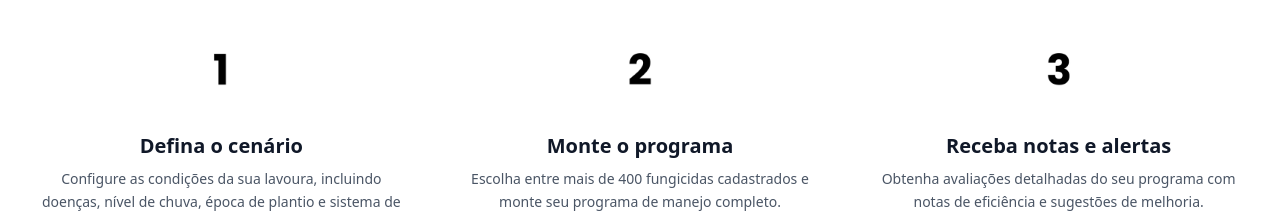
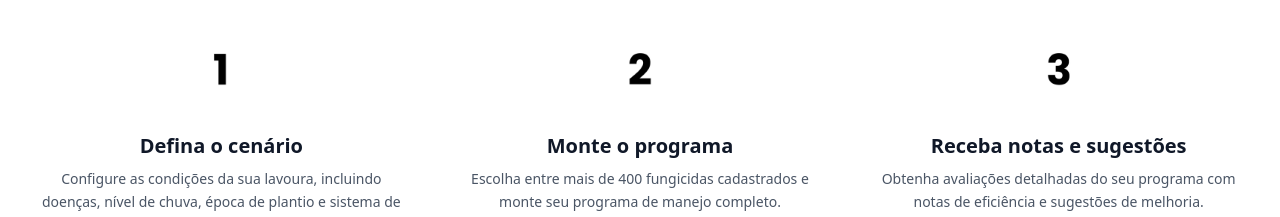
Before and after one commit to felipefito/fungicide-calculator, a Next.js app: page / in a window 1280 px wide. Shown: the part 1000-1217 px from the top of the page. Built offline with nearby package versions, Linux system fonts and the light colour scheme.

Commit message:
alertas trocado por sugestoes

```diff
--- a/src/components/HowItWorks.tsx
+++ b/src/components/HowItWorks.tsx
@@ -18,7 +18,7 @@ const steps = [
   },
   {
     number: "/images/hero/step-3.webp",
-    title: "Receba notas e alertas",
+    title: "Receba notas e sugestões",
     description:
       "Obtenha avaliações detalhadas do seu programa com notas de eficiência e sugestões de melhoria.",
   },
```
Also changed, not shown: 1 other file (tests, documents, lock files or other folders).
